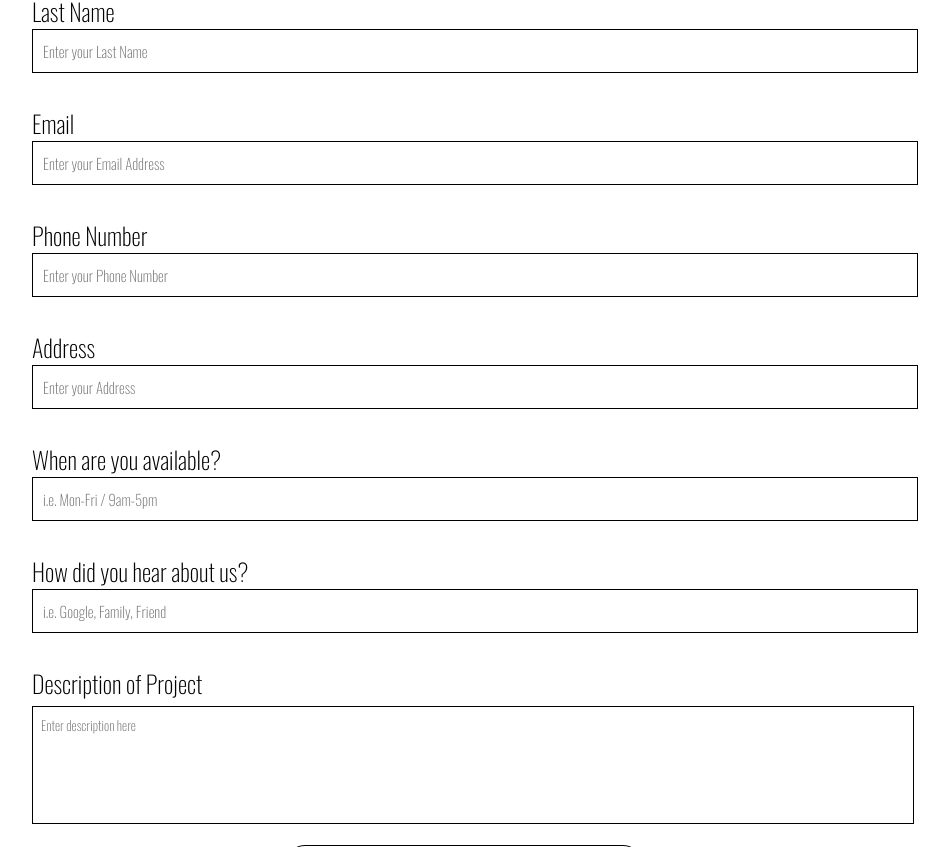
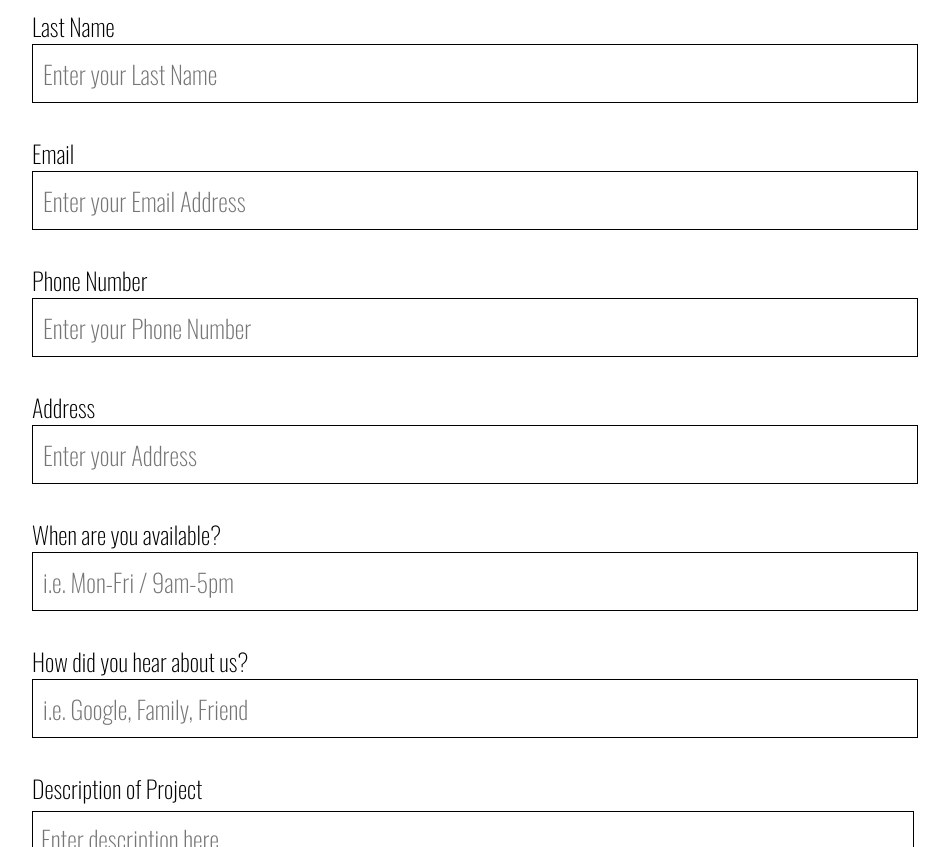
Before and after one commit to Dmachin7/We_Do_Pavers, an Angular app: page /contact in a window 1280 px wide. Shown: the part 2393-3240 px from the top of the page, without its empty margins (176-1125 px from the left). Built offline with nearby package versions, Linux system fonts and the light colour scheme.

Commit message:
final changes to form

```diff
--- a/src/app/contact-form/contact-form.component.css
+++ b/src/app/contact-form/contact-form.component.css
@@ -52,7 +52,7 @@ input {
   outline: 0;
   border: 1px solid black;
   background-color: transparent;
-  font-size: 15px;
+  font-size: 25px;
   font-weight: 100;
 }
 
@@ -66,6 +66,7 @@ textarea {
     height: 100px;
     resize: none;
     border: 1px solid black;
+    font-size: 25px;
 }
 
 h2 {
```
